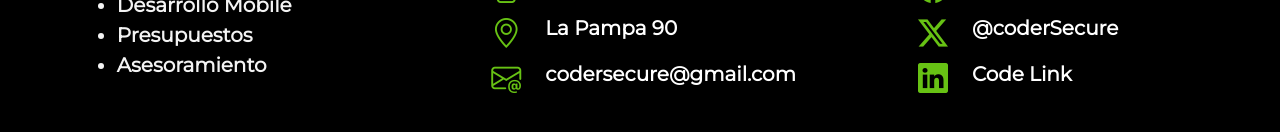
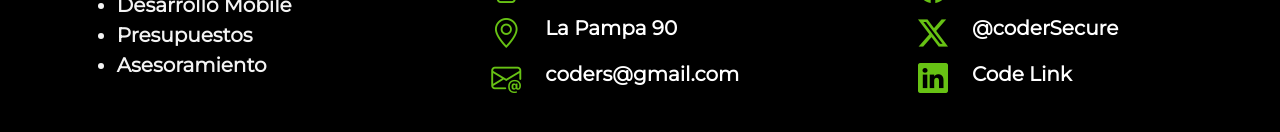
Before and after one commit to sotardo/Entrega-final, a plain HTML site: page index.html in a window 1280 px wide. Shown: the part 2590-2722 px from the top of the page. Drawn offline with nearby package versions, Linux system fonts and the light colour scheme.

Commit message:
Add files via upload

```diff
--- a/index.html
+++ b/index.html
@@ -138,7 +138,7 @@
                         <p>2993245944</p>
                         <p>2993245955</p>
                         <p>La Pampa 90</p>
-                        <p>codersecure@gmail.com</p>
+                        <p>coders@gmail.com</p>
 
                     </div>
                 </div>
```
